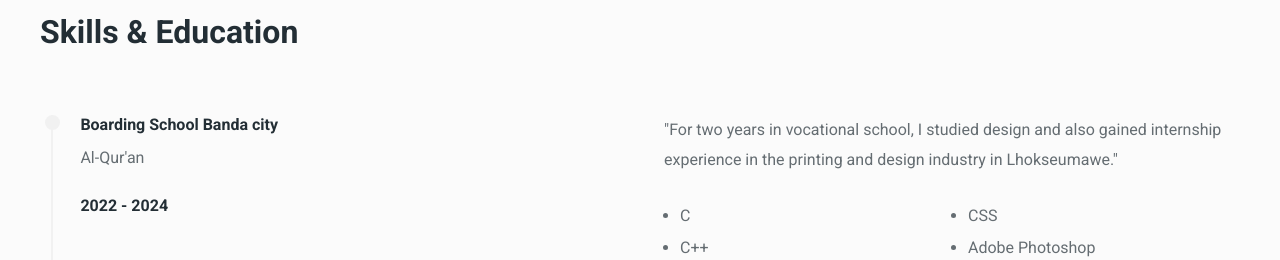
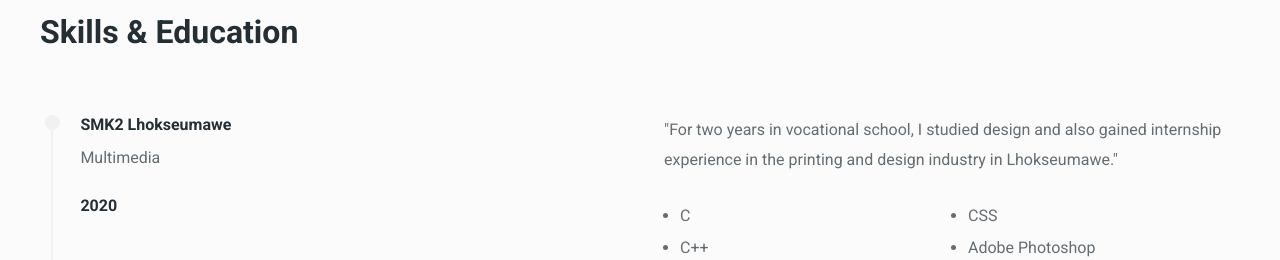
Before and after one commit to scythe71/projek_portfolio, a plain HTML site: page index.html in a window 1280 px wide. Shown: the part 2539-2799 px from the top of the page. Drawn offline with Linux system fonts and the light colour scheme.

Commit message:
Publish dua deploy vercel

```diff
--- a/index.html
+++ b/index.html
@@ -257,9 +257,9 @@
                 <div></div>
               </div>
               <div class="education-info">
-                <h4 class="education-title">Boarding School Banda city</h4>
-                <p>Al-Qur'an</p>
-                <h4 class="education-years">2022 - 2024</h4>
+                <h4 class="education-title">SMK2 Lhokseumawe</h4>
+                <p>Multimedia</p>
+                <h4 class="education-years">2020</h4>
               </div>
             </div>
             <div class="education">
```
